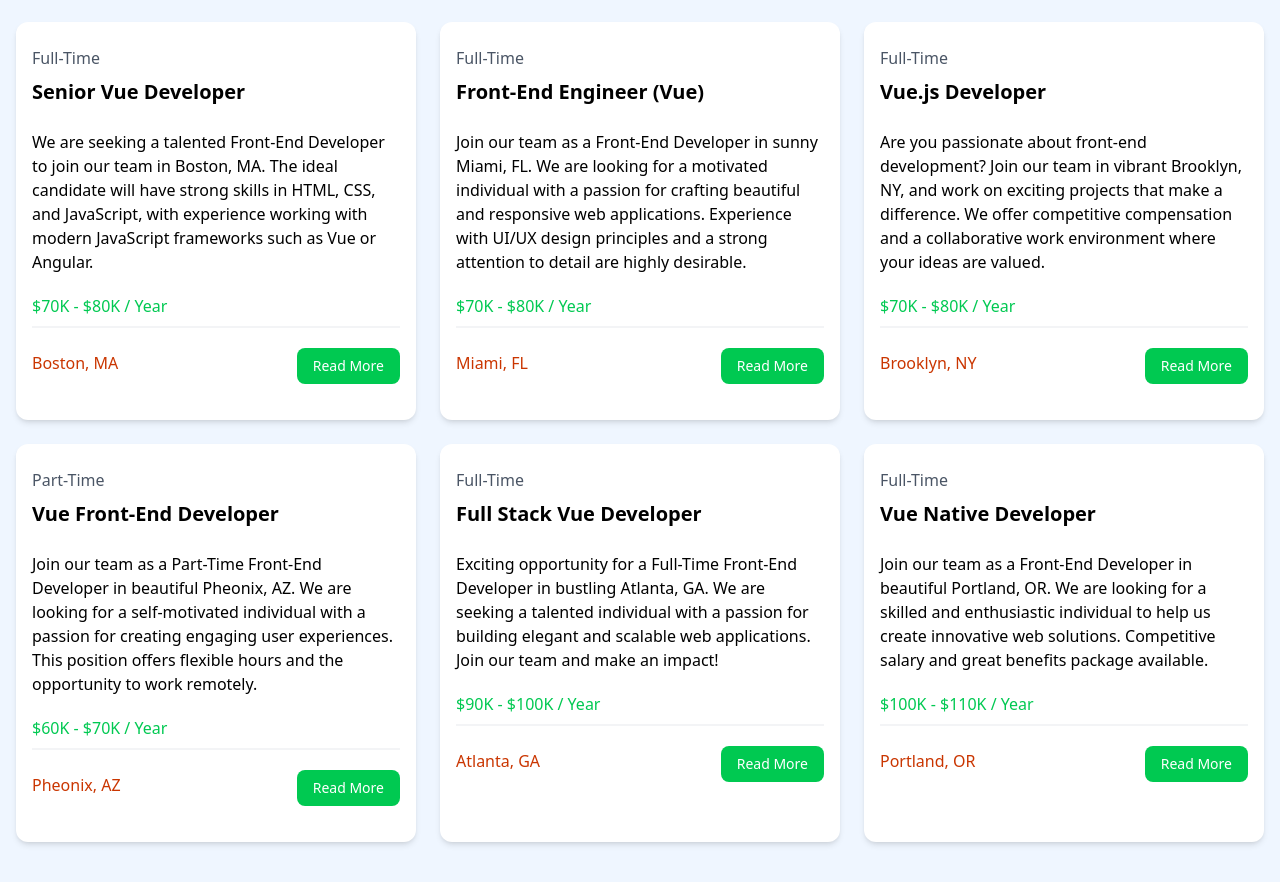
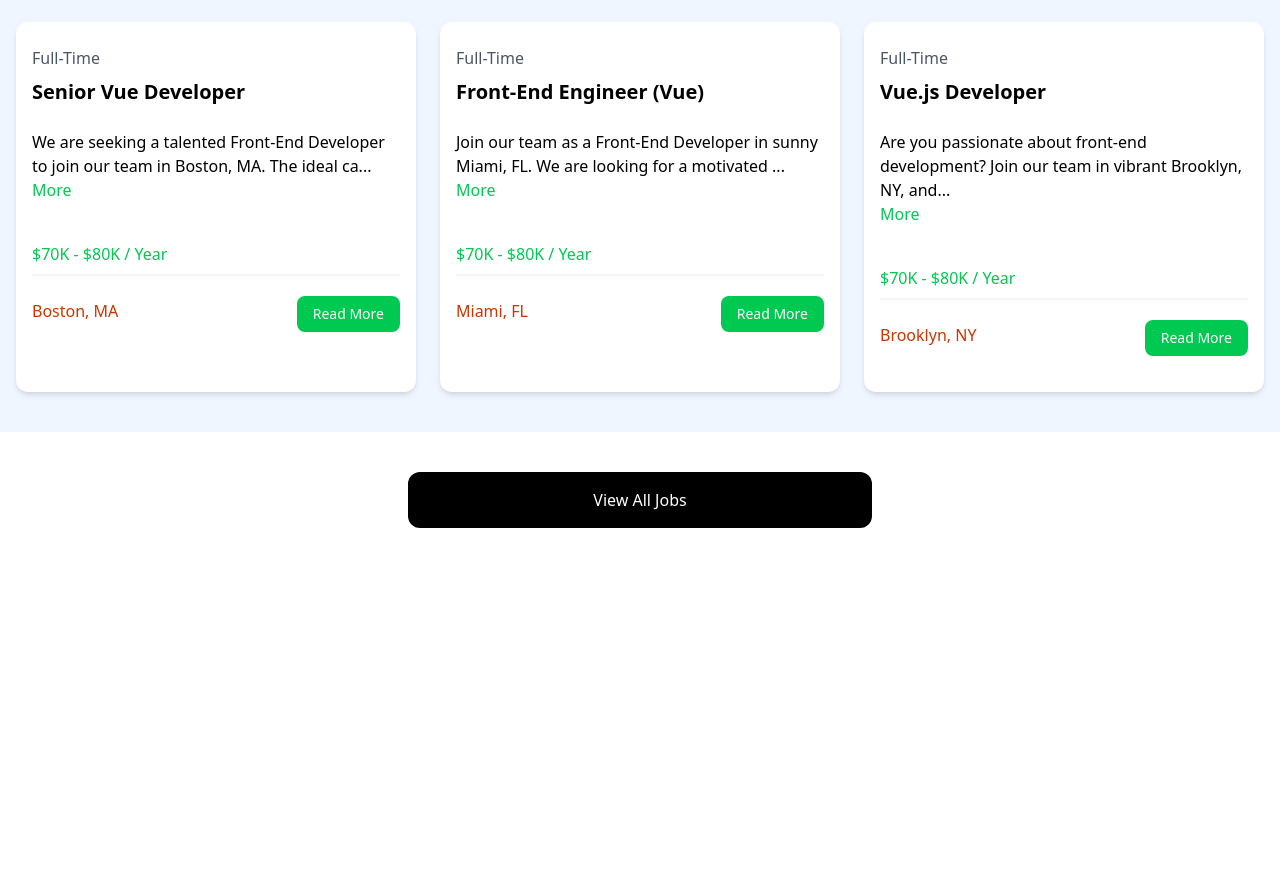
Before and after one commit to DFKorn/Vue-Jobs, a Vue app: page /jobs in a window 1280 px wide. Shown: the part 687-1569 px from the top of the page. After the commit the page ends 1255 px from the top, so only its background shows below. Built offline with nearby package versions, Linux system fonts and the light colour scheme.

Commit message:
add computed job description

```diff
--- a/src/App.vue
+++ b/src/App.vue
@@ -9,7 +9,7 @@
   <Navbar />
   <Hero />
   <HomeCards />
-  <JobListings />
+  <JobListings :limit="3" :show-button="true" />
 </template>
 
 <style scoped></style>
--- a/src/components/JobListing.vue
+++ b/src/components/JobListing.vue
@@ -1,9 +1,25 @@
 <script setup>
-defineProps({
+import { ref, computed } from "vue";
+
+const props = defineProps({
   job: {
     type: Object,
     //required: true,
   },
+});
+
+const showFullDescription = ref(false);
+
+const toggleFullDescription = () => {
+  showFullDescription.value = !showFullDescription.value;
+};
+
+const truncatedDescription = computed(() => {
+  let description = props.job.description;
+  if (!showFullDescription.value) {
+    description = description.substring(0, 90) + "...";
+  }
+  return description;
 });
 </script>
 <template>
@@ -15,7 +31,15 @@
       </div>
 
       <div class="mb-5">
-        {{ job.description }}
+        <div>
+          {{ truncatedDescription }}
+        </div>
+        <button
+          @click="toggleFullDescription"
+          class="text-green-500 hover:underline hover:text-green-600 mb-5 cursor-pointer"
+        >
+          {{ showFullDescription ? "Less" : "More" }}
+        </button>
       </div>
 
       <h3 class="text-green-500 mb-2">{{ job.salary }} / Year</h3>
--- a/src/components/JobListings.vue
+++ b/src/components/JobListings.vue
@@ -2,6 +2,14 @@
 import jobData from "@/jobs.json";
 import { ref } from "vue";
 import JobListing from "./JobListing.vue";
+
+defineProps({
+  limit: Number,
+  showButton: {
+    type: Boolean,
+    default: false,
+  },
+});
 
 const jobs = ref(jobData);
 </script>
@@ -12,8 +20,20 @@
         Browse Vue Job Listings
       </h2>
       <div class="grid grid-cols-1 md:grid-cols-3 gap-6">
-        <JobListing v-for="job in jobs" :key="job.id" :job="job" />
+        <JobListing
+          v-for="job in jobs.slice(0, limit || jobs.length)"
+          :key="job.id"
+          :job="job"
+        />
       </div>
     </div>
   </section>
+
+  <section v-if="showButton" class="m-auto max-w-lg my-10 px-6">
+    <a
+      href="/jobs"
+      class="block bg-black text-white text-center py-4 px-6 rounded-xl hover:bg-gray-700"
+      >View All Jobs</a
+    >
+  </section>
 </template>
```
